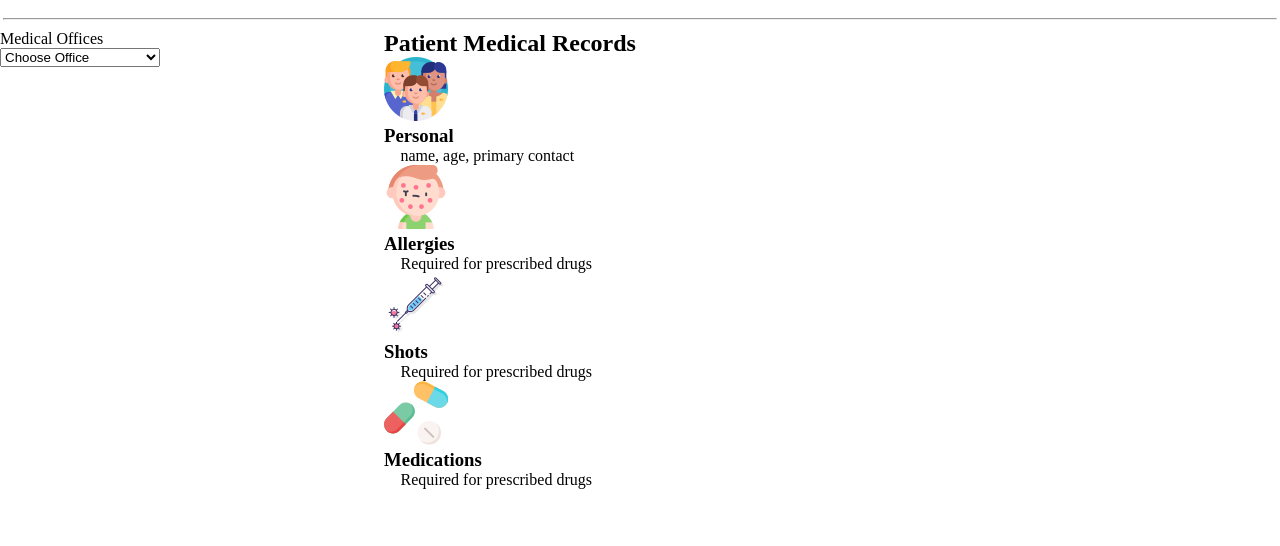
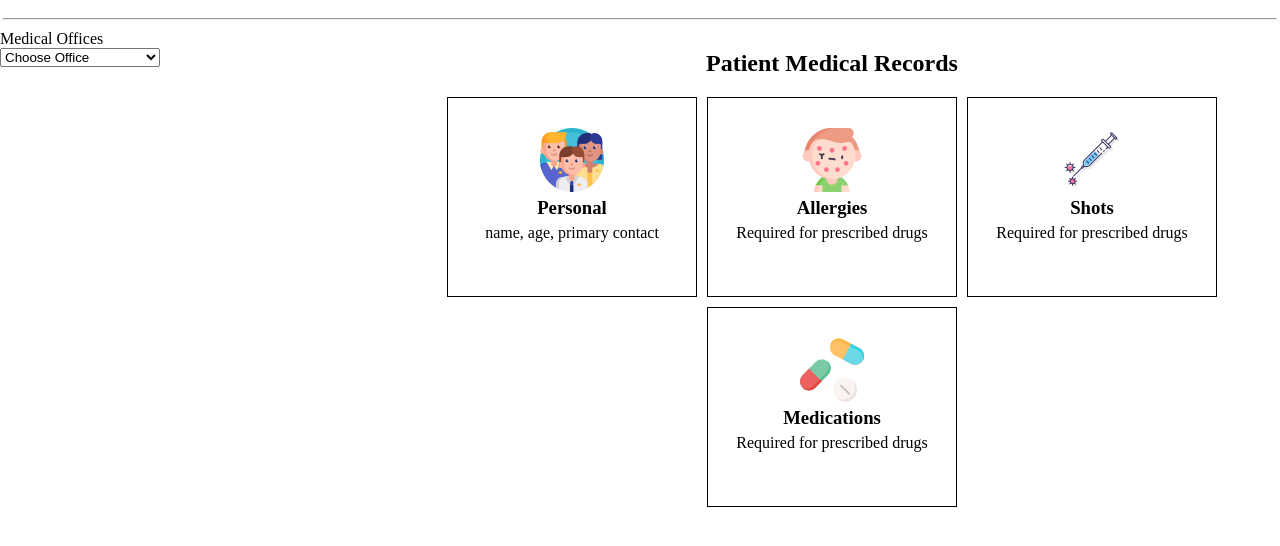
Before and after one commit to codingtheanarchy/medical-office, a plain HTML site: page index.html in a window 1280 px wide. Shown: the part 82-628 px from the top of the page. Drawn offline with Linux system fonts and the light colour scheme; a web font is replaced by a local one.

Commit message:
added nerd fonts and a pseudo nth-child range to figures

```diff
--- a/script.js
+++ b/script.js
@@ -22,3 +22,8 @@ patientsOffice.addEventListener('click', function (event) {
     officeInfo2.style.display = 'none'
   }
 })
+
+
+// here is change 1
+// here is change 2
+// here is change 3
--- a/style.css
+++ b/style.css
@@ -1,3 +1,8 @@
+@font-face {
+  font-family: "nerd-font";
+  src: url("./fonts/Symbols-2048-em Nerd Font Complete.ttf");
+}
+
 * {
   box-sizing: border-box;
   margin: 0;
@@ -37,6 +42,48 @@ main section {
   width: 70%;
 }
 
-figcaption::before {
-  content: ' ';
+main section h2 {
+  margin: 20px 0;
+  text-align: center;
 }
+
+#records-box {
+  display: flex;
+  flex-flow: row wrap;
+  justify-content: center;
+  gap: 10px;
+}
+
+#records-box figure {
+  flex-basis: 250px;
+  height: 200px;
+
+  position: relative;
+  border: 1px solid black;
+  padding: 25px;
+
+  font-family: "nerd-font";
+}
+
+#records-box figure::after {
+  content: "\f071";
+  color: red;
+  height: 30px;
+  width: 30px;
+
+  position: absolute;
+  top: 5px;
+  right: 5px;
+}
+
+#records-box figure img {
+  display: block;
+  width: 100%;
+  max-width: 64px;
+}
+
+/* selects the first three elements contained in figure */
+#records-box figure > :nth-child(n + 1):nth-child(-n + 3) {
+  margin: 5px auto;
+  text-align: center;
+}
```
